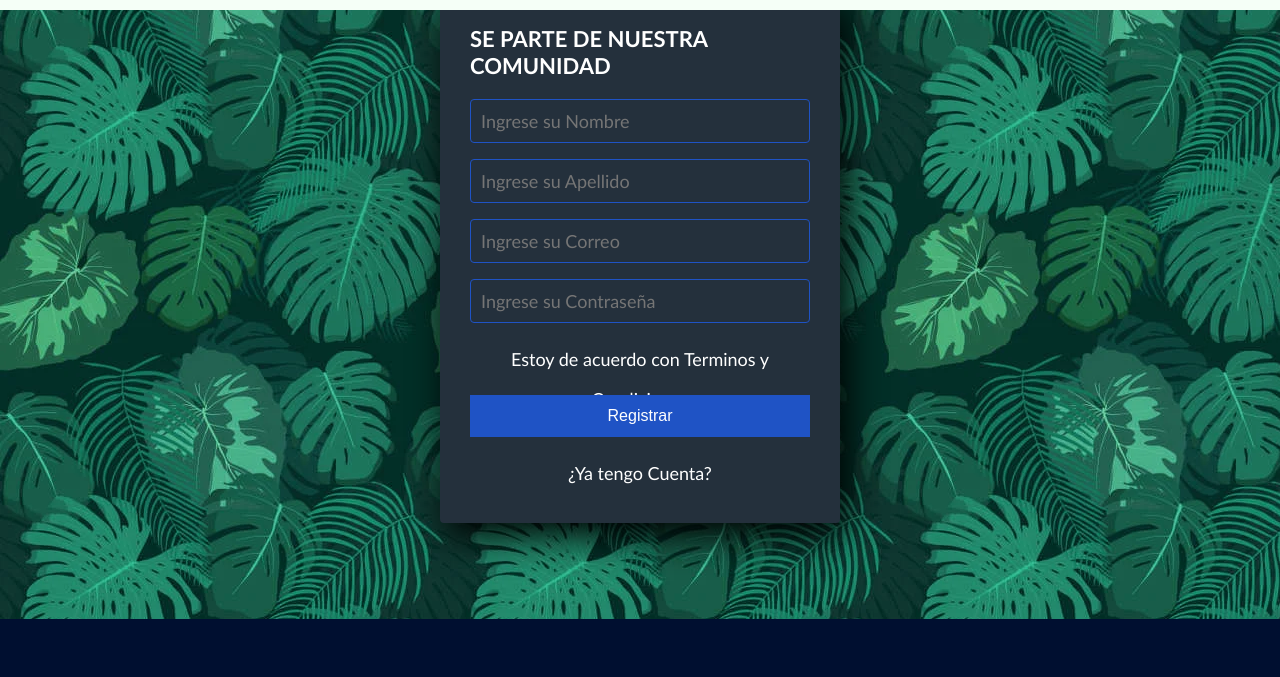
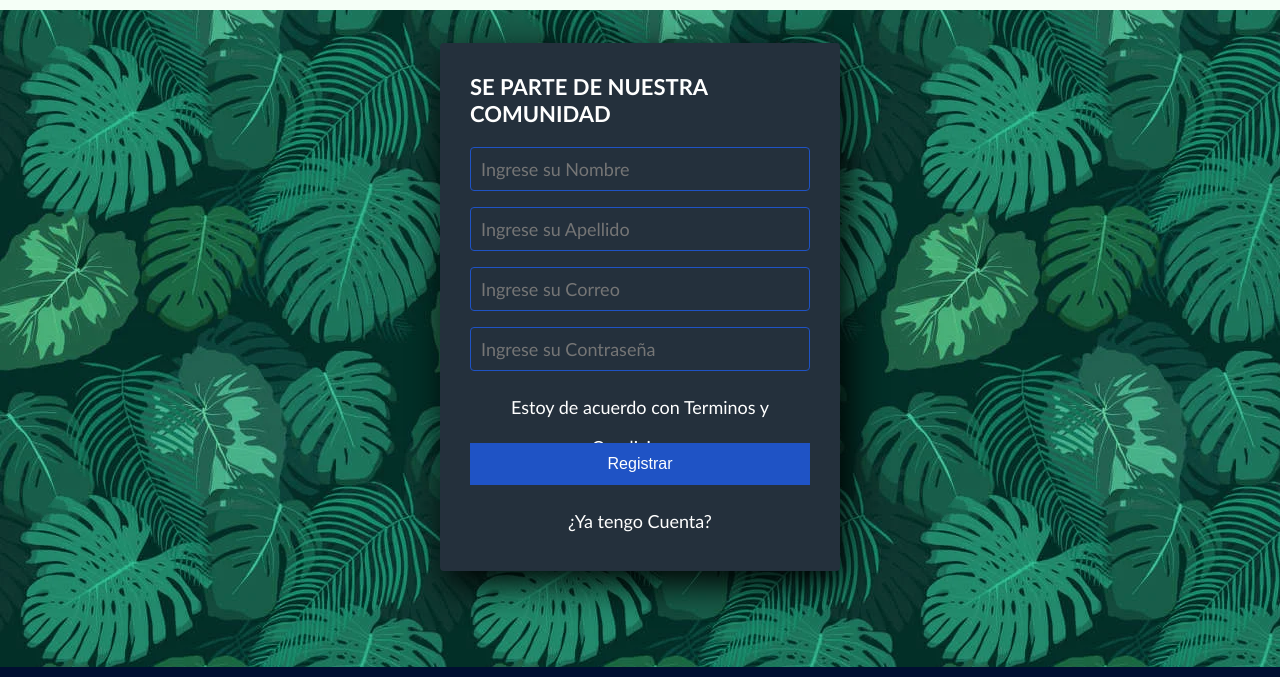
Before and after one commit to Daniel-Malpartida/daniel-malpartida.github.io, a plain HTML site: page unete.html in a window 1280 px wide. Shown: the part 105-782 px from the top of the page. Drawn offline with nearby package versions, Linux system fonts and the light colour scheme.

Commit message:
commit 2

```diff
--- a/estilounete.css
+++ b/estilounete.css
@@ -10,7 +10,7 @@ body {
 }
 
 .main {
-    padding-top: rem;
+    padding-top: 3rem;
 }
 
 .subtitulo {
```
